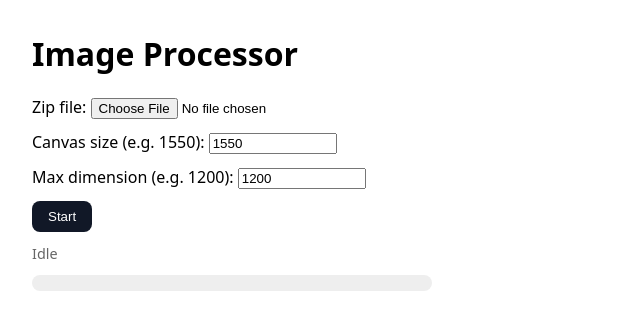
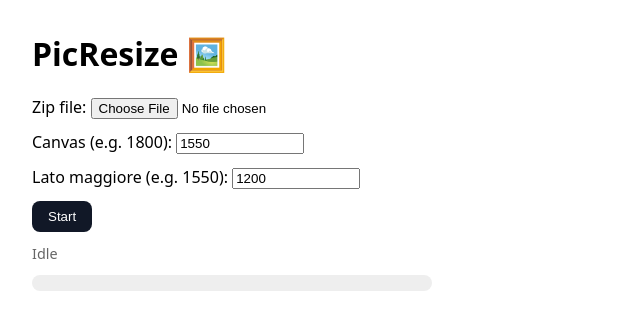
Before and after one commit to proudhon/picresize, a plain HTML site: page app/static/index.html in a window 1280 px wide. Shown: the whole page, without its empty margins (0-640 px from the left). Drawn offline with Linux system fonts and the light colour scheme.

Commit message:
index.hml change text

```diff
--- a/app/static/index.html
+++ b/app/static/index.html
@@ -2,7 +2,7 @@
 <html>
 <head>
   <meta charset="utf-8" />
-  <title>Image Pipeline</title>
+  <title>Picresize</title>
   <style>
     body { font-family: system-ui, -apple-system, Segoe UI, Roboto, Arial, sans-serif; margin: 2rem; }
     .bar { height: 16px; background: #eee; border-radius: 8px; overflow: hidden; width: 400px; }
@@ -14,17 +14,17 @@
   </style>
 </head>
 <body>
-  <h1>Image Processor</h1>
+  <h1>PicResize 🖼️</h1>
 
   <form id="form">
     <div class="row">
       <label>Zip file: <input type="file" name="zipfile_upload" required /></label>
     </div>
     <div class="row">
-      <label>Canvas size (e.g. 1550): <input type="number" name="size" value="1550" required /></label>
+      <label>Canvas (e.g. 1800): <input type="number" name="size" value="1550" required /></label>
     </div>
     <div class="row">
-      <label>Max dimension (e.g. 1200): <input type="number" name="resize" value="1200" required /></label>
+      <label>Lato maggiore (e.g. 1550): <input type="number" name="resize" value="1200" required /></label>
     </div>
     <div class="row"><button type="submit">Start</button></div>
   </form>
```
